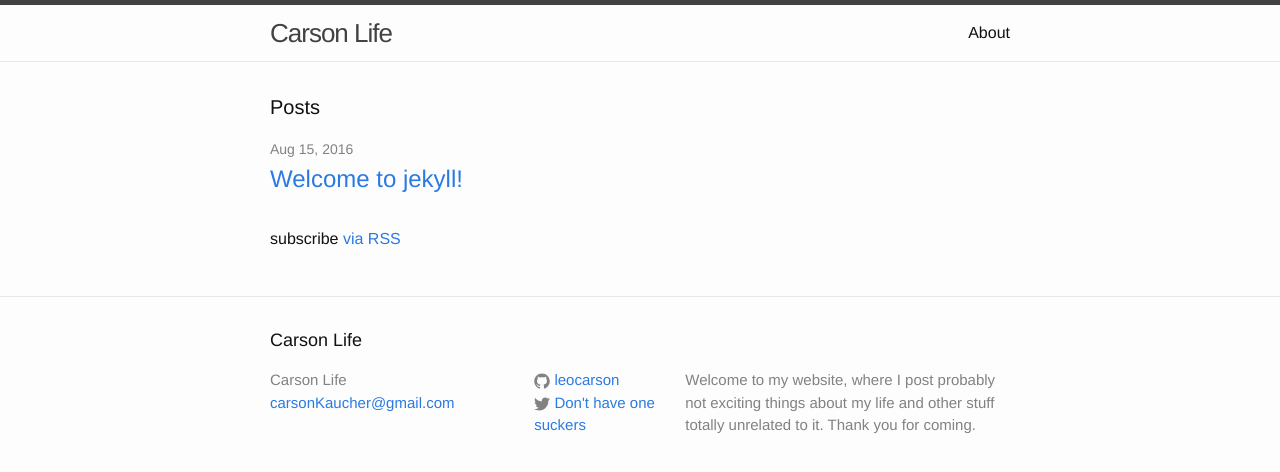
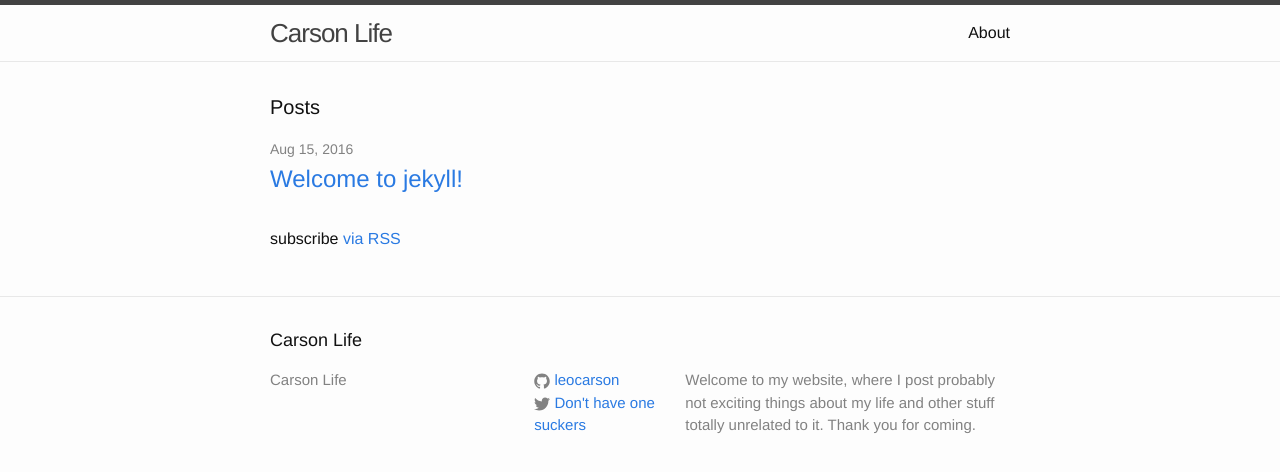
Before and after one commit to Leocarson/leocarson.github.io, a Jekyll site: the page built from index.html, in a window 1280 px wide. Shown: the top 472 px of the page. Built offline with Jekyll 4.4.1, drawn with Linux system fonts in a browser that asks for light colours.

Commit message:
Update _config.yml

```diff
--- a/_config.yml
+++ b/_config.yml
@@ -7,7 +7,6 @@
 
 # Site settings
 title: Carson Life
-email: carsonKaucher@gmail.com
 description: > # this means to ignore newlines until "baseurl:"
   Welcome to my website, where I post probably not
   exciting things about my life and other stuff
```
